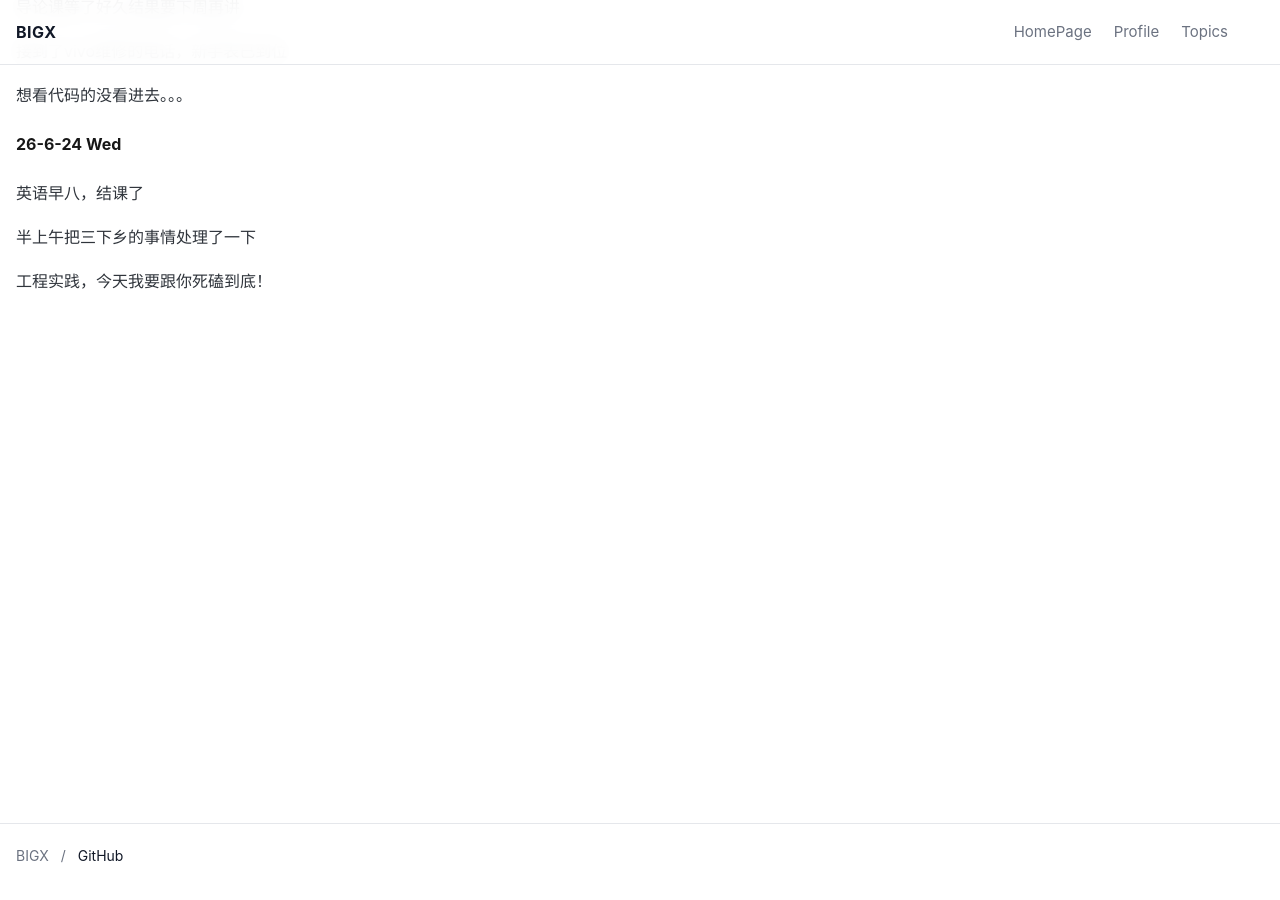
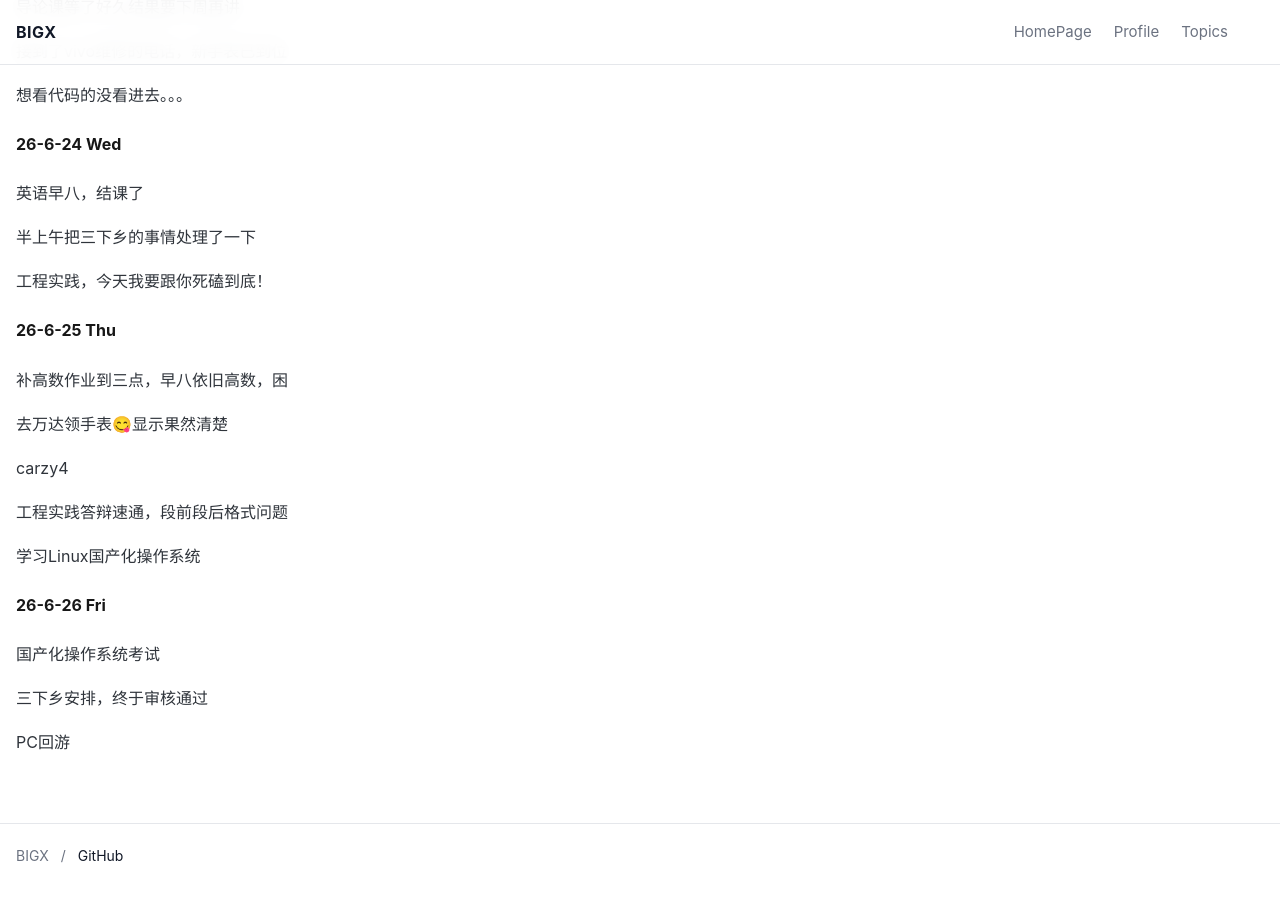
Before and after one commit to BIGX-bigx/BIGX-bigx.github.io, a Jekyll site: the page built from diary.md, in a window 1280 px wide and 900 px high, scrolled down 2311 px. Built offline with Jekyll 4.4.1, drawn with Linux system fonts in a browser that asks for light colours.

Commit message:
Update blog

```diff
--- a/diary.md
+++ b/diary.md
@@ -109,3 +109,23 @@ GPT + codex 做出来了一个可交互性手势识别系统，好玩！😋
 半上午把三下乡的事情处理了一下
 
 工程实践，今天我要跟你死磕到底！
+
+#### **26-6-25 Thu**
+
+补高数作业到三点，早八依旧高数，困
+
+去万达领手表😋显示果然清楚
+
+carzy4
+
+工程实践答辩速通，段前段后格式问题
+
+学习Linux国产化操作系统
+
+#### **26-6-26 Fri**
+
+国产化操作系统考试
+
+三下乡安排，终于审核通过
+
+PC回游
```
